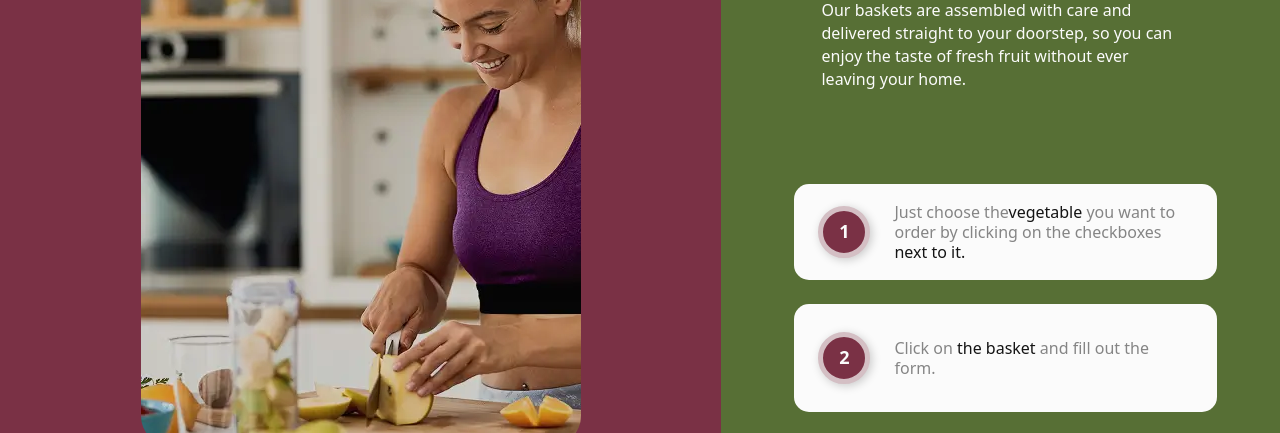
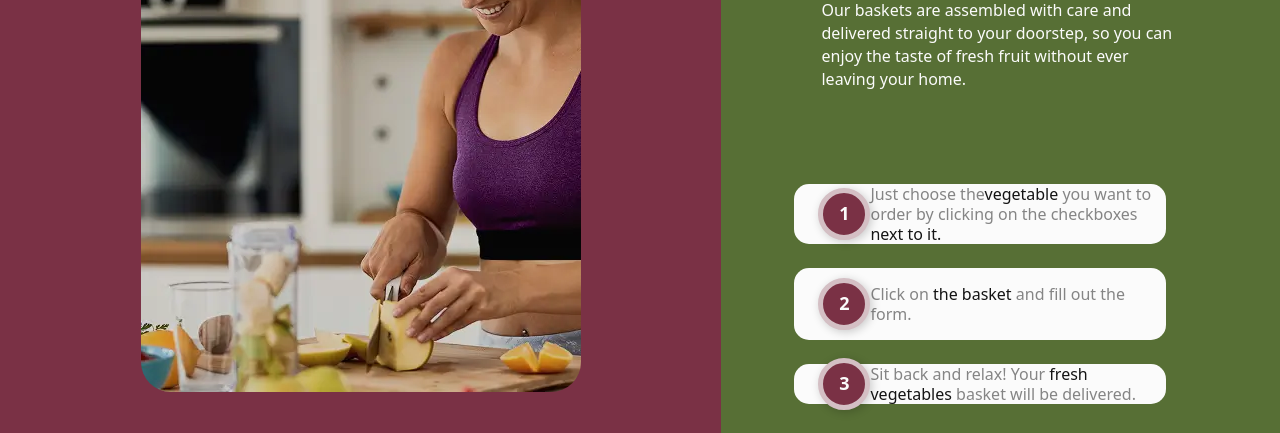
Before and after one commit to GoitStudentsWorks/fs116_html-css_AnnaNabok, a website built with Vite: page src/index.html in a window 1280 px wide. Shown: the part 293-726 px from the top of the page. Built offline with nearby package versions, Linux system fonts and the light colour scheme.

Commit message:
Update works.css
padding: 18px 27px 18px 24px; .box 768

```diff
--- a/src/css/works.css
+++ b/src/css/works.css
@@ -107,7 +107,7 @@ img {
 
   .box {
     max-width: 440px;
-    padding: 18px 27px 18px 24px;
+
   }
   .container-box {
     margin: -27px;
```
